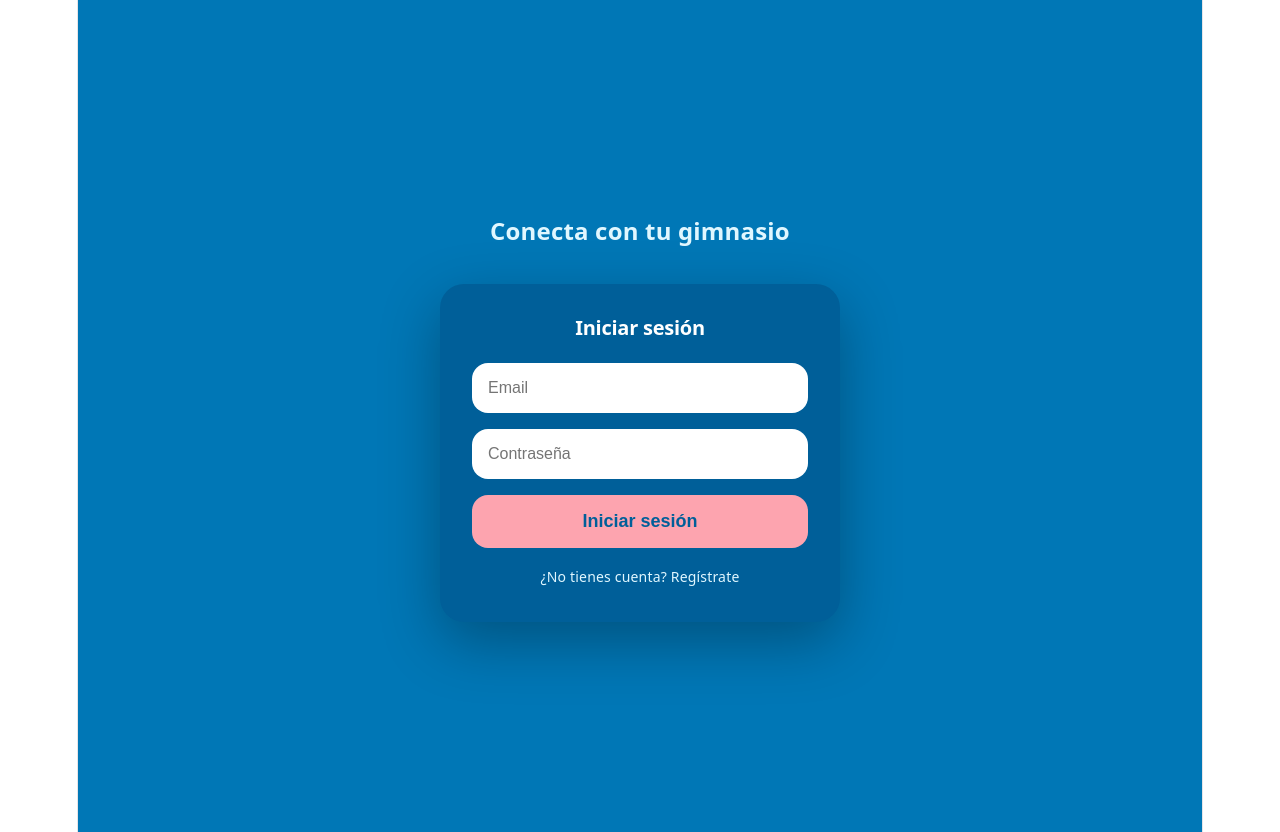
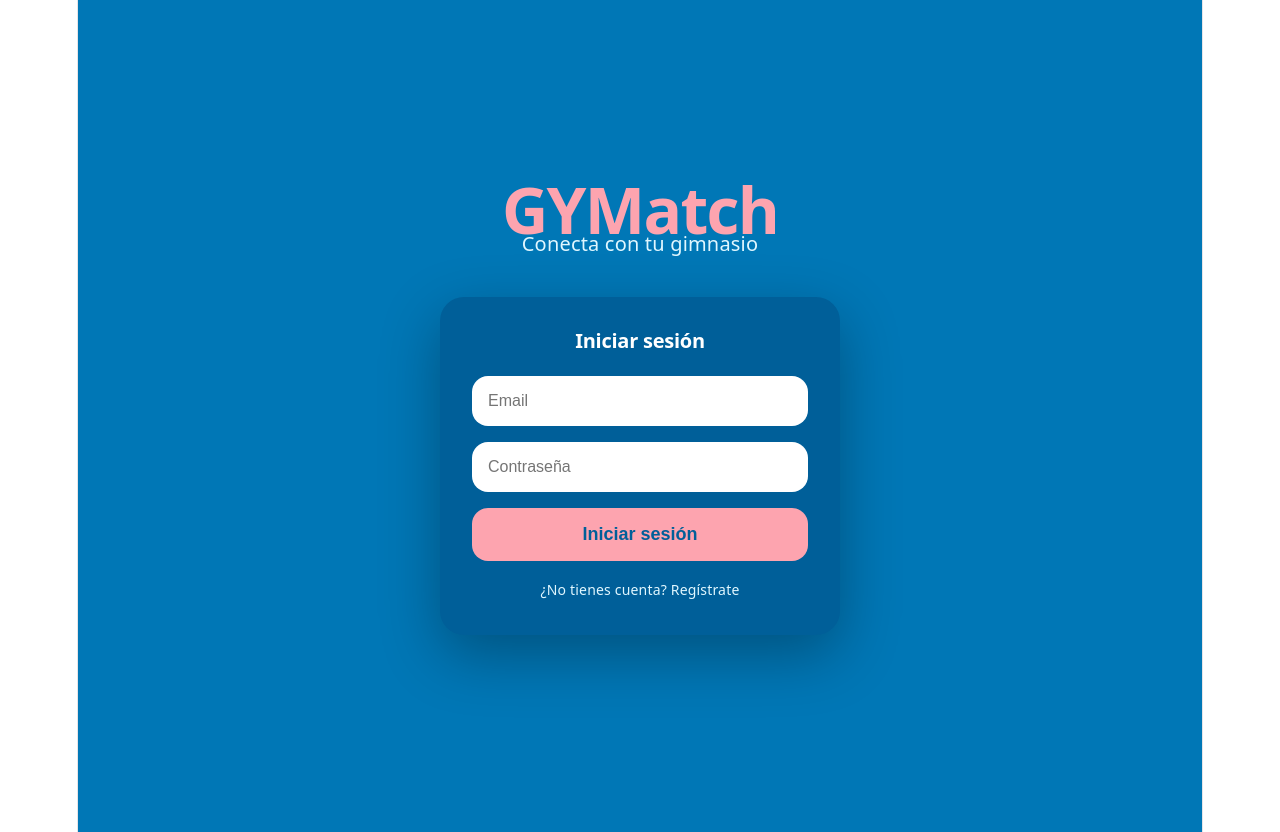
Before and after one commit to JR641/gymatch, a React (Vite) app: page / in a window 1280 px wide. Built offline with nearby package versions, Linux system fonts and the light colour scheme; no server answers.

Commit message:
gymatch grande en login

```diff
--- a/src/pages/Login.jsx
+++ b/src/pages/Login.jsx
@@ -34,9 +34,10 @@ export default function Login() {
     }}>
       <div style={{width: "100%", maxWidth: "400px"}}>
 
-        {/* Logo */}
+        {/* Logo texto */}
         <div style={{textAlign: "center", marginBottom: "40px"}}>
-          <p style={{marginTop: "8px", fontSize: "24px", color: "#e0f7ff", fontWeight: "bold"}}>Conecta con tu gimnasio</p>
+          <h1 style={{fontSize: "64px", fontWeight: "900", color: "#fda4af", margin: "0"}}>GYMatch</h1>
+          <p style={{marginTop: "8px", fontSize: "20px", color: "#e0f7ff"}}>Conecta con tu gimnasio</p>
         </div>
 
         {/* Card */}
```
